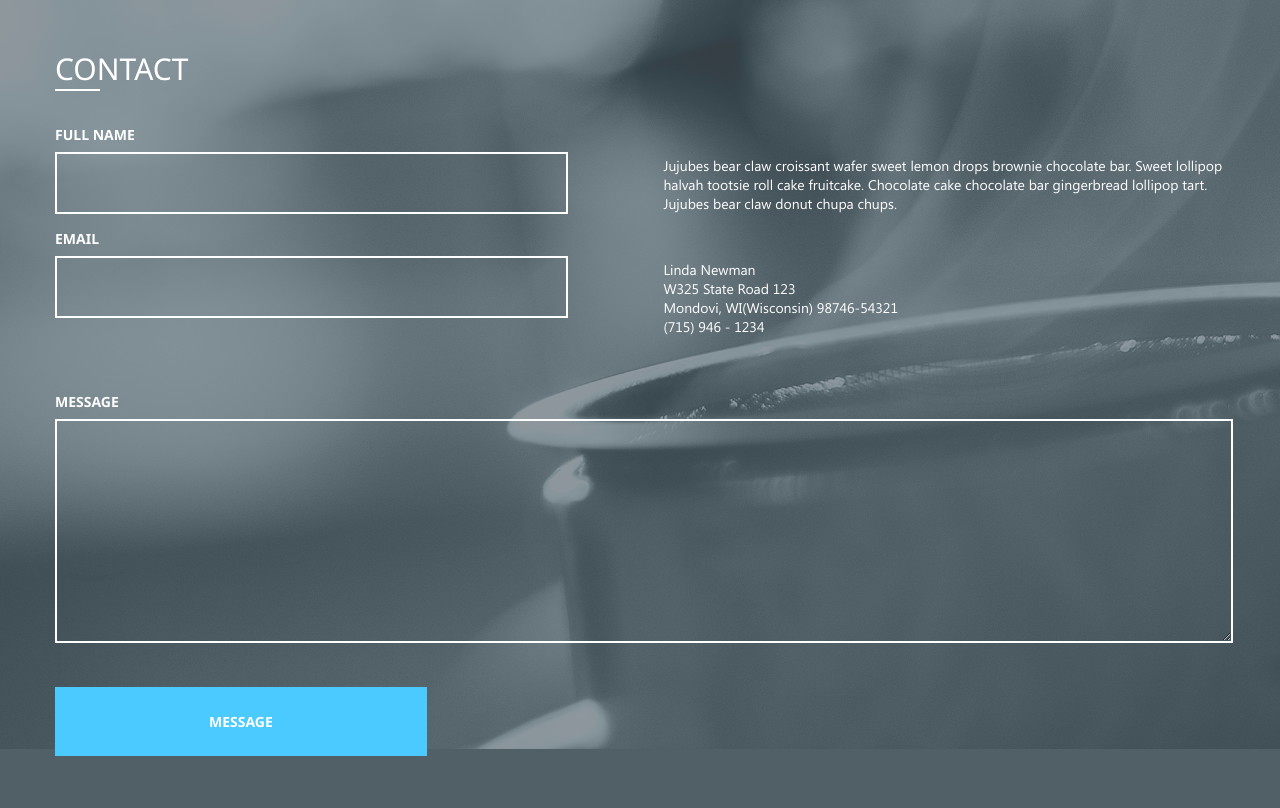
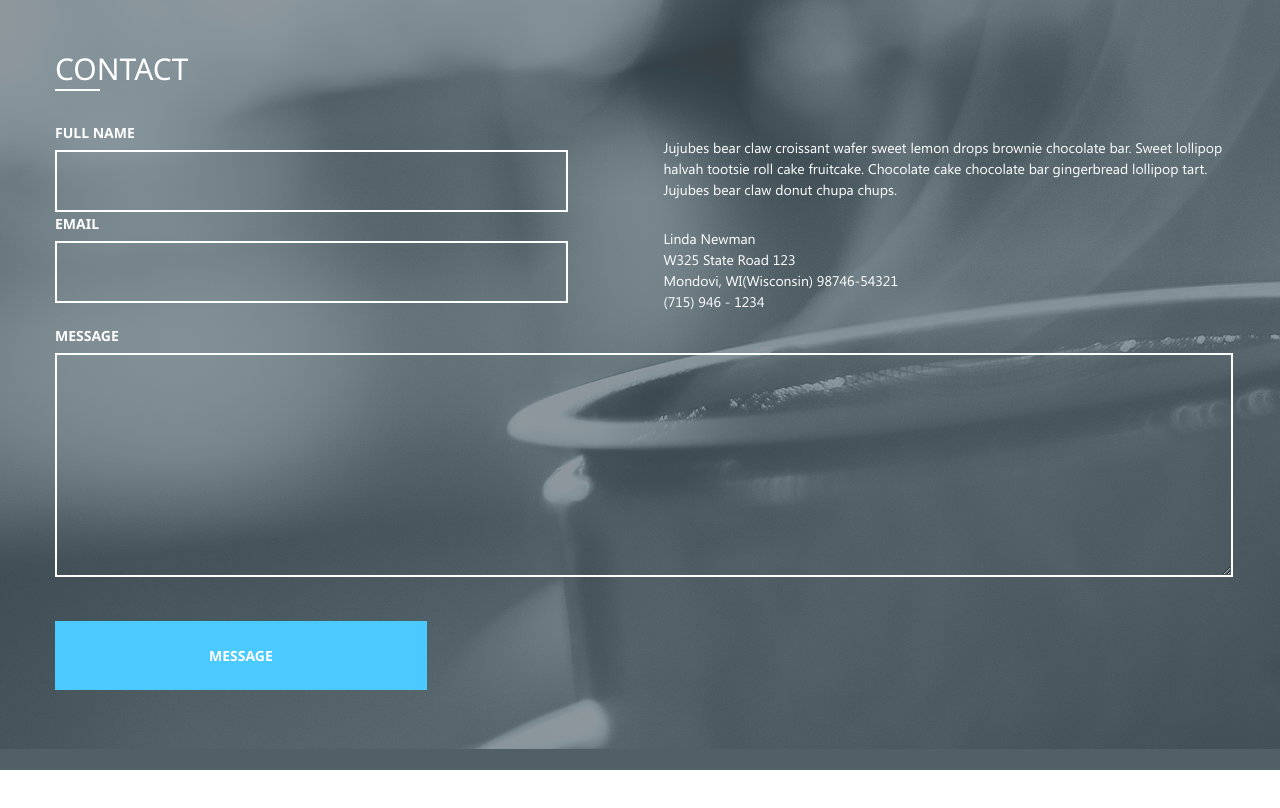
Before and after one commit to kozyavka-boop/blueasy, a plain HTML site: page index.html in a window 1280 px wide. Shown: the part 3820-4628 px from the top of the page. After the commit the page ends 4590 px from the top, so only its background shows below. Drawn offline with Linux system fonts and the light colour scheme.

Commit message:
end contact block

```diff
--- a/css/style.css
+++ b/css/style.css
@@ -446,6 +446,8 @@ display: inline-block;
 }
 .form__block{
   width:48%;
+  display: flex;
+  align-content: center;
 
 }
 .contact__text{
@@ -453,11 +455,13 @@ display: inline-block;
   font-family: "Segoe UI";
   color: rgb(255, 255, 255);
   white-space: pre-line;
+  line-height: 1.5;
 }
 .form__label{
   text-transform: uppercase;
   font-size: 14px;
   font-weight: bold;
+  width: 100%;
 }
 .contact__title{
   margin-top: 42px;
--- a/index.html
+++ b/index.html
@@ -151,9 +151,7 @@
                 </label>
               </div>
               <div class="form__block">
-                <p class="contact__text">
-                  Jujubes bear claw croissant wafer sweet lemon drops brownie chocolate bar. Sweet lollipop halvah tootsie roll cake fruitcake. Chocolate cake chocolate bar gingerbread lollipop tart. Jujubes bear claw donut chupa chups.
-                </p>
+                <p class="contact__text">Jujubes bear claw croissant wafer sweet lemon drops brownie chocolate bar. Sweet lollipop halvah tootsie roll cake fruitcake. Chocolate cake chocolate bar gingerbread lollipop tart. Jujubes bear claw donut chupa chups.</p>
               </div>
               <div class="form__block">
                 <label class="form__label">
@@ -163,16 +161,14 @@
                 </label>
               </div>
               <div class="form__block">
-                <p class="contact__text">
-                  Linda Newman
+                <p class="contact__text">Linda Newman
                   W325 State Road 123
                   Mondovi, WI(Wisconsin) 98746-54321
-                  (715) 946 - 1234
-                </p>
+                  (715) 946 - 1234</p>
               </div>
 
             </div>
-            <div class="wrapper">
+            <div class="wrapper" style="margin-top: 0;">
               <label class="form__label" style="width: 100%;">
                 message
                 <br>
```
